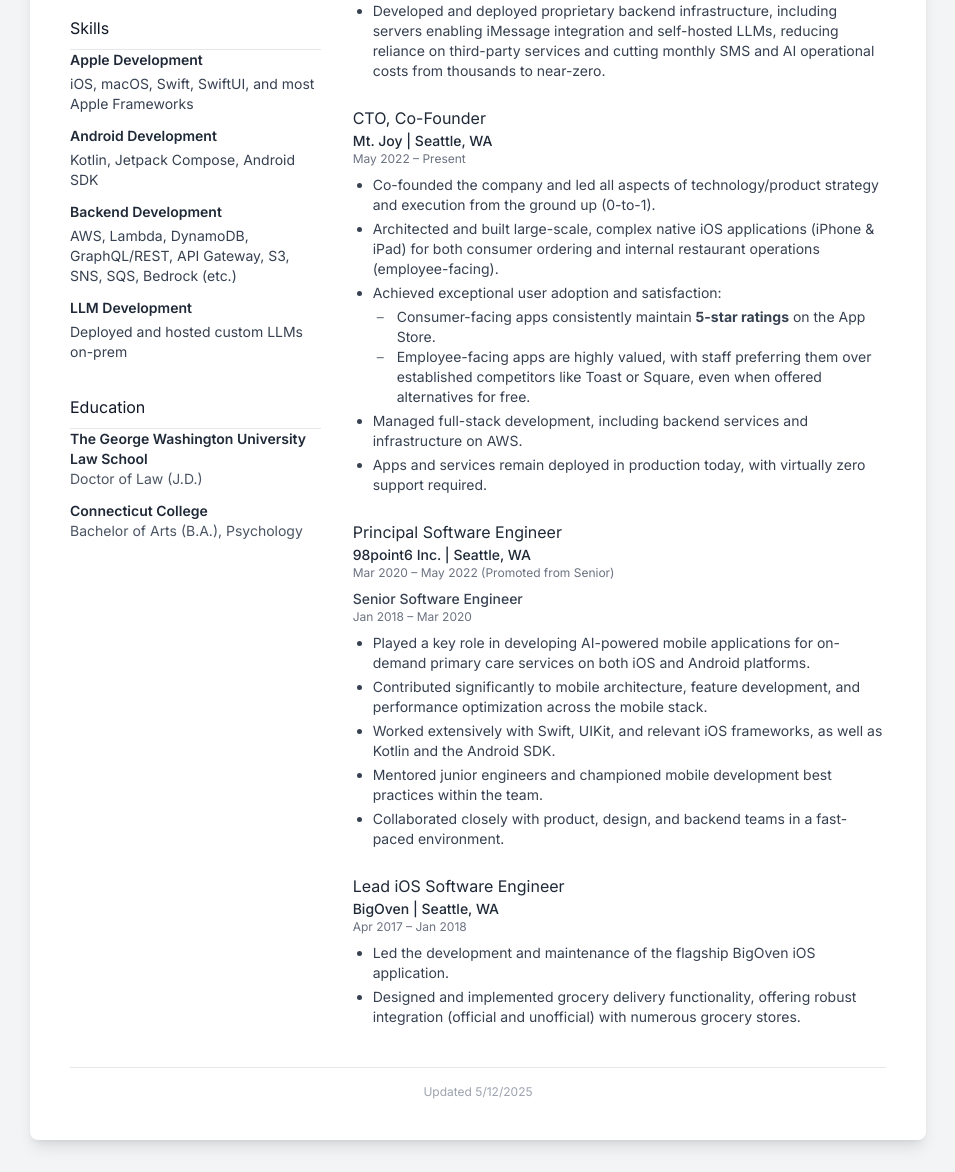
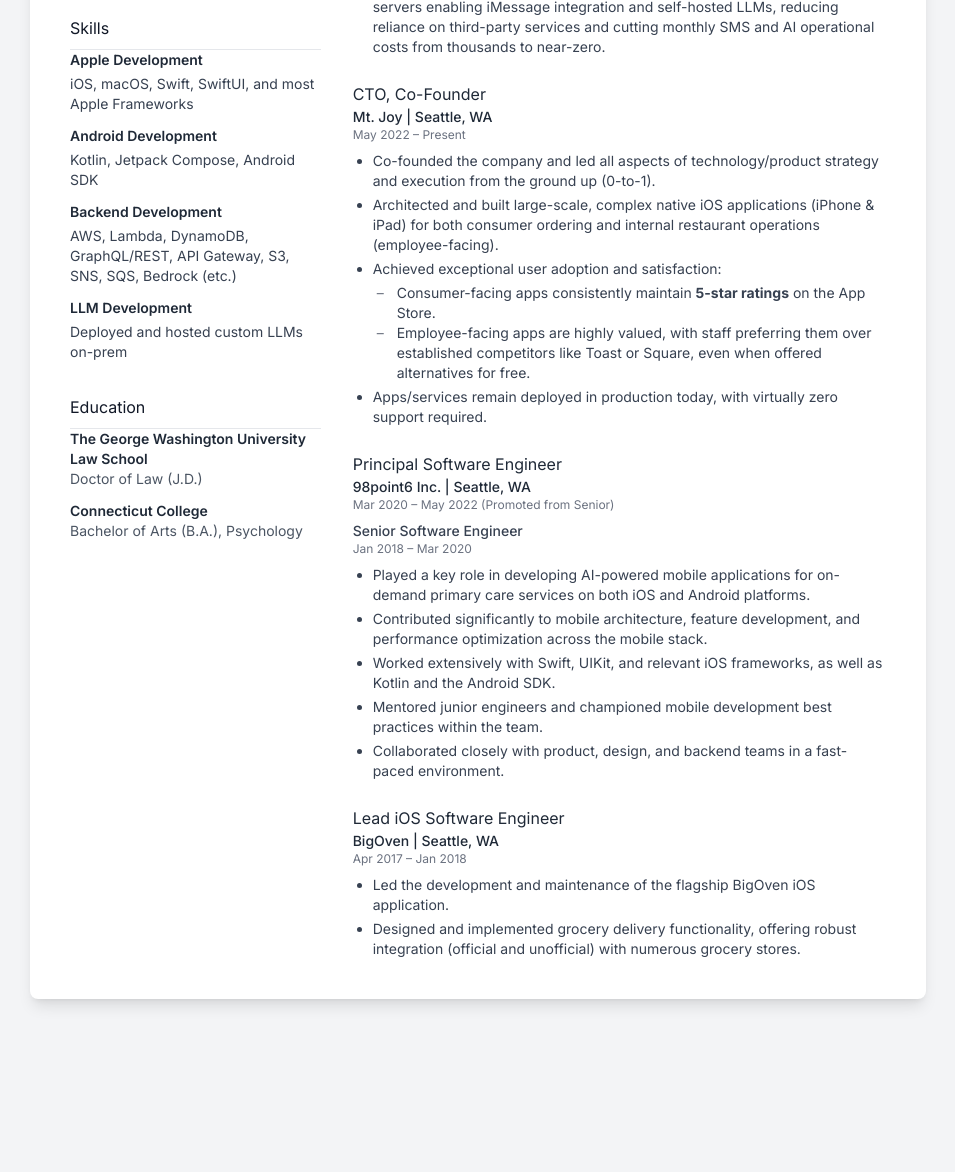
Before and after one commit to JUSTINMKAUFMAN/cv, a plain HTML site: page index.html in a window 1280 px wide. Shown: the part 356-1528 px from the top of the page, without its empty margins (162-1117 px from the left). After the commit the page ends 1387 px from the top, so only its background shows below. Drawn offline with nearby package versions, Linux system fonts and the light colour scheme.

Commit message:
Resume/CV

```diff
--- a/index.html
+++ b/index.html
@@ -149,7 +149,6 @@
                                 <p class="text-sm font-medium text-gray-800">Heyoh | Seattle, WA</p>
                                 <p class="text-xs text-gray-500 mb-2">Jan 2025 – May 2025</p>
                                 <ul class="list-disc pl-5 space-y-1 text-sm">
-                                    <li>Refactored the messaging system built for Mt. Joy into a new application</li>
                                     <li>Architected and implemented an LLM-driven agentic text messaging engine enabling companies to have 1:1 conversations with customers at scale.</li>
                                     <li>Developed and deployed proprietary backend infrastructure, including servers enabling iMessage integration and self-hosted LLMs, reducing reliance on third-party services and cutting monthly SMS and AI operational costs from thousands to near-zero.</li>
                                 </ul>
@@ -167,8 +166,7 @@
                                              <li>Employee-facing apps are highly valued, with staff preferring them over established competitors like Toast or Square, even when offered alternatives for free.</li>
                                          </ul>
                                      </li>
-                                     <li>Managed full-stack development, including backend services and infrastructure on AWS.</li>
-                                     <li>Apps and services remain deployed in production today, with virtually zero support required.</li>
+                                     <li>Apps/services remain deployed in production today, with virtually zero support required.</li>
                                 </ul>
                             </div>
                             <div class="experience-item">
@@ -198,15 +196,10 @@
                     </section>
                      </div>
             </div>
-
-            <footer class="text-center text-xs text-gray-400 mt-10 border-t pt-4 no-print">
-                Updated <span id="currentDate"></span>
-            </footer>
         </div>
     </div>
 
     <script>
-        document.getElementById('currentDate').textContent = new Date().toLocaleDateString();
         document.querySelectorAll('p, li').forEach(el => {
             el.innerHTML = el.innerHTML.replace(/\*\*(.*?)\*\*/g, '<strong>$1</strong>');
         });
```
